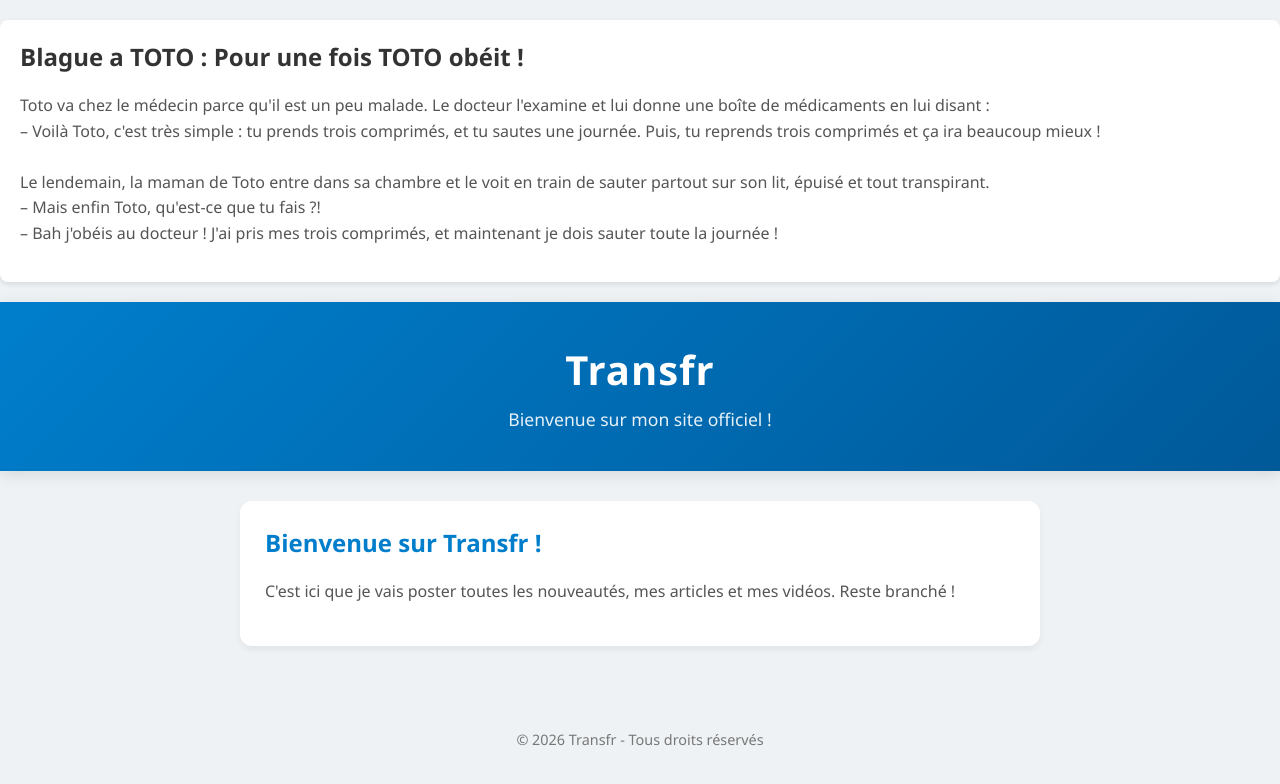
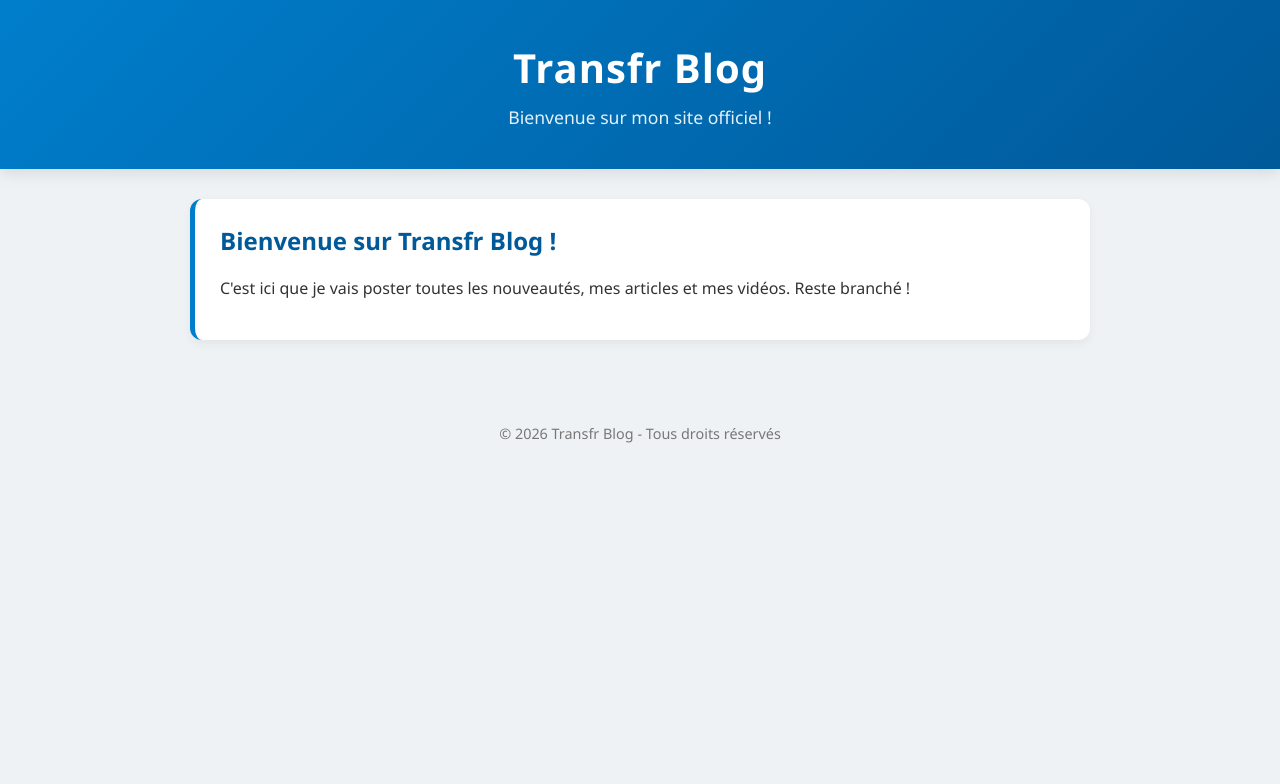
Before and after one commit to blog-radiotransfr-actus/blog, a plain HTML site: page index.html in a window 1280 px wide. Drawn offline with Linux system fonts and the light colour scheme.

Commit message:
Update index.html

```diff
--- a/index.html
+++ b/index.html
@@ -4,9 +4,9 @@
     <meta charset="UTF-8">
     <meta name="viewport" content="width=device-width, initial-scale=1.0">
 
-    <title>Transfr - Le Blog Officiel de la Radio</title>
+    <title>Transfr Blog - Le site officiel</title>
 
-    <meta name="description" content="Découvre Transfr ! Retrouve tous mes articles, mes vidéos, mes actus gaming et mes sélections de musiques gratuites en un seul endroit.">
+    <meta name="description" content="Découvre Transfr Blog ! Retrouve tous mes articles, mes vidéos, mes actus gaming et mes blagues en un seul endroit.">
 
     <style>
         body {
@@ -34,21 +34,39 @@
             opacity: 0.9;
         }
         .container {
-            max-width: 800px;
+            max-width: 900px;
             margin: 30px auto;
             padding: 0 20px;
         }
-        /* Style des articles qui s'ajouteront tout seuls */
+        /* Style de l'article de bienvenue fixe */
+        .welcome-post {
+            background: #ffffff;
+            padding: 25px;
+            margin-bottom: 30px;
+            border-radius: 12px;
+            box-shadow: 0 4px 10px rgba(0,0,0,0.05);
+            border-left: 5px solid #007ecc;
+        }
+        .welcome-post h2 {
+            margin-top: 0;
+            color: #005999;
+        }
+        /* Style des articles avec texte à gauche et vidéo à droite */
         .post {
             background: white;
             padding: 25px;
             margin-bottom: 25px;
             border-radius: 12px;
             box-shadow: 0 4px 6px rgba(0,0,0,0.05);
-            transition: transform 0.2s;
+            display: flex;
+            flex-direction: row;
+            gap: 20px;
+            align-items: center;
+            flex-wrap: wrap; /* S'adapte si l'écran est petit */
         }
-        .post:hover {
-            transform: translateY(-2px);
+        .post-content {
+            flex: 1;
+            min-width: 250px;
         }
         .post h2 {
             margin-top: 0;
@@ -59,11 +77,15 @@
             color: #555;
             white-space: pre-wrap;
         }
-        .post img, .post video {
-            max-width: 100%;
+        /* Zone pour la vidéo sur le côté droit */
+        .post-media {
+            flex: 1;
+            min-width: 250px;
+            max-width: 400px;
+        }
+        .post-media video, .post-media iframe {
+            width: 100%;
             border-radius: 8px;
-            margin-top: 15px;
-            display: block;
             box-shadow: 0 2px 8px rgba(0,0,0,0.1);
         }
         footer {
@@ -77,32 +99,21 @@
 </head>
 <body>
 
-<div class="post" style="background: white; padding: 20px; margin: 20px 0; border-radius: 8px; box-shadow: 0 2px 5px rgba(0,0,0,0.1); text-align: left;">
-    <h2 style="color: #333; margin-top:0;">Blague a TOTO : Pour une fois TOTO obéit !</h2>
-    <p style="color: #555; line-height: 1.6; white-space: pre-wrap;">Toto va chez le médecin parce qu'il est un peu malade. Le docteur l'examine et lui donne une boîte de médicaments en lui disant :
-– Voilà Toto, c'est très simple : tu prends trois comprimés, et tu sautes une journée. Puis, tu reprends trois comprimés et ça ira beaucoup mieux !
-
-Le lendemain, la maman de Toto entre dans sa chambre et le voit en train de sauter partout sur son lit, épuisé et tout transpirant.
-– Mais enfin Toto, qu'est-ce que tu fais ?!
-– Bah j'obéis au docteur ! J'ai pris mes trois comprimés, et maintenant je dois sauter toute la journée !</p>
-
-</div>
-
-
     <header>
-        <h1>Transfr</h1>
+        <h1>Transfr Blog</h1>
         <p>Bienvenue sur mon site officiel !</p>
     </header>
 
     <div class="container">
-        <div class="post">
-            <h2>Bienvenue sur Transfr !</h2>
+        <div class="welcome-post">
+            <h2>Bienvenue sur Transfr Blog !</h2>
             <p>C'est ici que je vais poster toutes les nouveautés, mes articles et mes vidéos. Reste branché !</p>
         </div>
-    </div>
+
+        </div>
 
     <footer>
-        <p>© 2026 Transfr - Tous droits réservés</p>
+        <p>© 2026 Transfr Blog - Tous droits réservés</p>
     </footer>
 
 </body>
```
